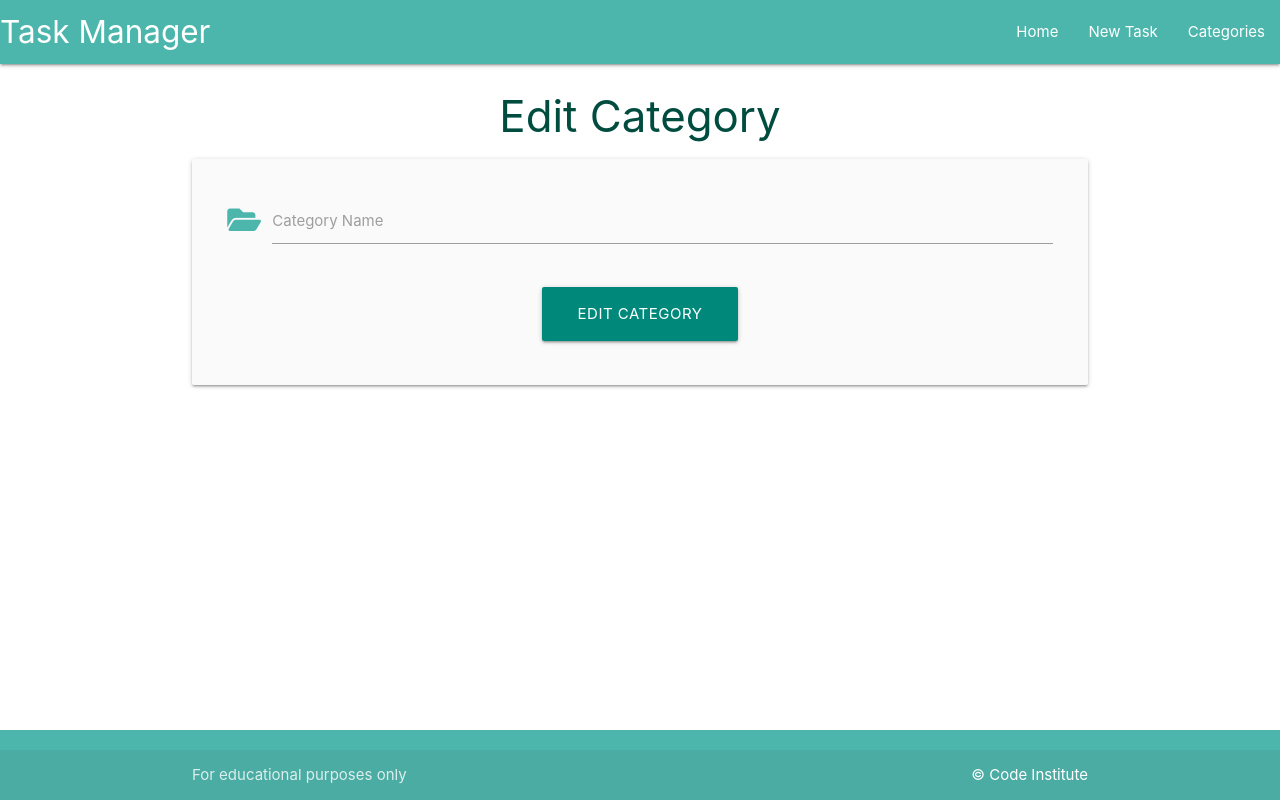
After one commit to Jawahir01/task-manager-app, a Flask app: template taskmanager/templates/edit_category.html in a window 1280 px wide. The commit adds this page. Run offline with Flask 3, Linux system fonts and the light colour scheme; the template is opened without the code that fills it, so the values that code supplies are empty.

Commit message:
Create a edit_category() in routes.py to update the Category text in the Database

```diff
--- a/taskmanager/templates/categories.html
+++ b/taskmanager/templates/categories.html
@@ -20,7 +20,7 @@
 
             </div>
             <div class="card-action">
-                <a href="#" class="btn green accent-4">Edit</a>
+                <a href="{{ url_for('edit_category', category_id=category.id) }}" class="btn green accent-4">Edit</a>
                 <a href="#" class="btn red">Delete</a>
             </div>
         </div>
@@ -28,5 +28,4 @@
     {% endfor %}
 </div>
 
-
 {% endblock %}
--- /dev/null
+++ b/taskmanager/templates/edit_category.html
@@ -0,0 +1,27 @@
+{% extends "base.html" %}
+{% block content %}
+
+<h3 class="teal-text text-darken-4 center-align">Edit Category</h3>
+
+<div class="row card-panel grey lighten-5">
+    <form class="col s12" method="POST" action="{{ url_for('edit_category', category_id=category.id) }}">
+        <!-- category name -->
+        <div class="row">
+            <div class="input-field col s12">
+                <i class="fas fa-folder-open prefix teal-text text-lighten-2"></i>
+                <input id="category_name" name="category_name"value="{{ category.category_name }}" minlength="3" maxlength="25" type="text" class="validate" required>
+                <label for="category_name">Category Name</label>
+            </div>
+        </div>
+        <!-- submit button -->
+        <div class="row">
+            <div class="col s12 center-align">
+                <button type="submit" class="btn-large teal lighten-2 darken-1">
+                    Edit Category <i class="fas fa-edit-square right"></i>
+                </button>
+            </div>
+        </div>
+    </form>
+</div>
+
+{% endblock %}
```
Also changed, not shown: taskmanager/routes.py (+10 -0 lines).
